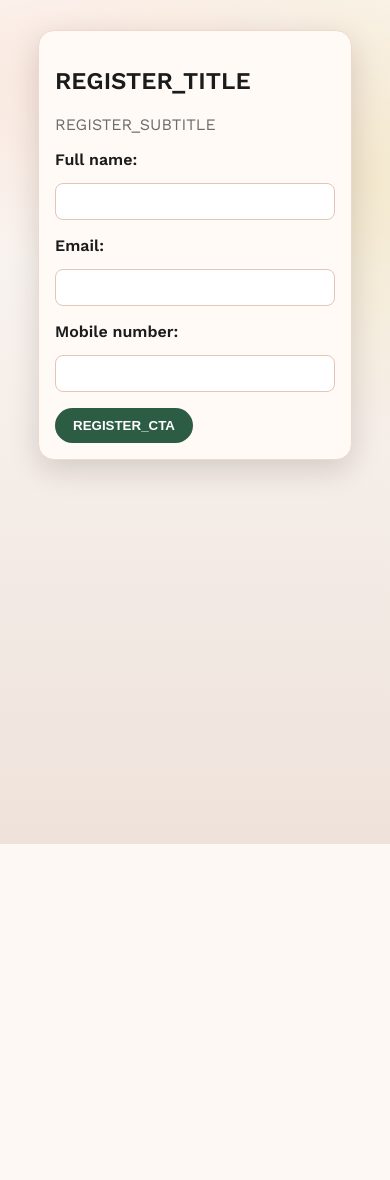
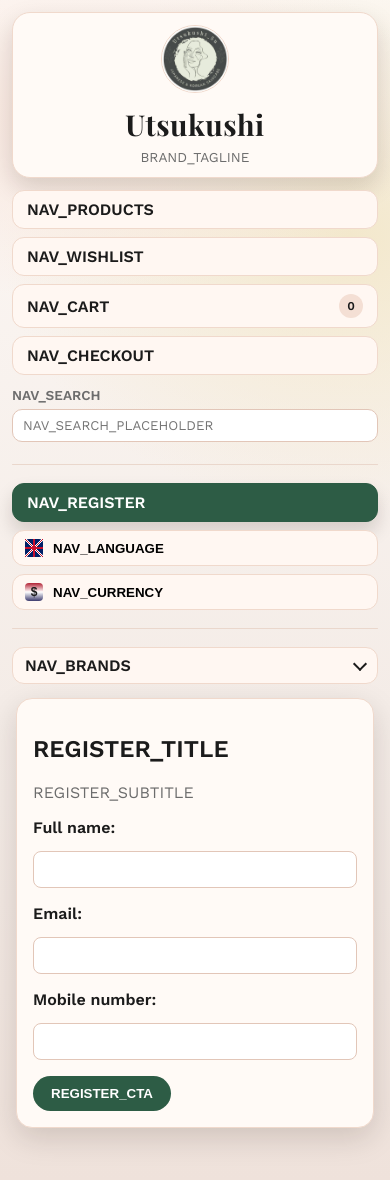
Before and after one commit to Metle/metle-shop, a Django app: page /accounts/register/ in a window 390 px wide. Before the commit the page ends 844 px from the top, so only its background shows below. Run offline with Django 5.2, Linux system fonts and the light colour scheme; data comes from the database, SQL or seed files in the repository.

Commit message:
changed base layout

```diff
--- a/static/css/app.css
+++ b/static/css/app.css
@@ -253,19 +253,56 @@
       color: #1b1b1b;
     }
 
-    .brand-list {
+    .brand-wrap {
+      position: relative;
+    }
+
+    .brand-button {
+      width: 100%;
+      padding: 8px 12px;
+      border-radius: 12px;
+      border: 1px solid #f0d9cc;
+      background: #fff7f2;
+      font-weight: 600;
       display: flex;
+      align-items: center;
+      justify-content: space-between;
+      gap: 10px;
+      cursor: pointer;
+      color: var(--ink);
+      font: inherit;
+    }
+
+    .brand-button-label {
+      font-weight: 700;
+    }
+
+    .brand-button-icon {
+      width: 10px;
+      height: 10px;
+      border-right: 2px solid currentColor;
+      border-bottom: 2px solid currentColor;
+      transform: rotate(45deg);
+      flex-shrink: 0;
+      margin-top: -3px;
+    }
+
+    .brand-popover {
+      position: absolute;
+      left: 0;
+      top: 48px;
+      width: 100%;
+      min-width: 200px;
+      background: #fffaf6;
+      border: 1px solid #f0d9cc;
+      border-radius: 12px;
+      padding: 10px;
+      box-shadow: 0 12px 24px var(--shadow);
+      display: none;
       flex-direction: column;
       gap: 8px;
-      margin-top: 6px;
+      z-index: 2;
       font-size: 0.9rem;
-    }
-
-    .brand-list-title {
-      margin: 0;
-      font-weight: 600;
-      color: var(--muted);
-      font-size: 0.85rem;
     }
 
     .brand-item {
@@ -734,13 +771,52 @@
     @media (max-width: 600px) {
       .shell {
         grid-template-columns: 1fr;
+        gap: 14px;
+        padding: 12px 12px 20px;
       }
 
       aside {
-        display: none;
+        display: block;
+        padding: 0;
       }
 
       main {
-        padding: 12px 16px 40px;
+        padding: 0 4px 32px;
+      }
+
+      .brand {
+        align-items: center;
+        text-align: center;
+        padding: 12px;
+      }
+
+      .brand h1 {
+        font-size: 1.8rem;
+      }
+
+      .brand span {
+        font-size: 0.85rem;
+      }
+
+      .logo {
+        width: 68px;
+        height: 68px;
+      }
+
+      nav {
+        margin-top: 12px;
+        gap: 8px;
+      }
+
+      .search-wrap {
+        margin: 4px 0;
+      }
+
+      .lang-popover,
+      .currency-popover,
+      .brand-popover,
+      .account-popover {
+        width: 100%;
+        min-width: 0;
       }
     }
--- a/templates/base.html
+++ b/templates/base.html
@@ -80,10 +80,22 @@
           </div>
         </div>
         <div class="nav-separator"></div>
-        <div class="brand-list">
-          <p class="brand-list-title">{% trans "NAV_BRANDS" %}</p>
+        <div class="brand-wrap">
+          <button
+            class="brand-button"
+            type="button"
+            id="brand-button"
+          >
+            <span class="brand-button-label">{% trans "NAV_BRANDS" %}</span>
+            <span class="brand-button-icon" aria-hidden="true"></span>
+          </button>
+          <div class="brand-popover" id="brand-popover">
             {% for brand in nav_brands %}
-            <a class="brand-item{% if active_brand == brand.id|stringformat:'s' %} active{% endif %}" href="/?brand={{ brand.id }}">
+              <a
+                class="brand-item{% if active_brand == brand.id|stringformat:'s' %} active{% endif %}"
+                href="/?brand={{ brand.id }}"
+                data-brand-id="{{ brand.id }}"
+              >
                 {% if brand.logo %}
                   <img src="{{ brand.logo.url }}" alt="{{ brand.name }}" class="brand-logo">
                 {% endif %}
@@ -92,6 +104,7 @@
             {% empty %}
               <p class="muted">{% trans "NAV_NO_BRANDS" %}</p>
             {% endfor %}
+          </div>
         </div>
       </nav>
     </aside>
@@ -117,6 +130,9 @@
     const langInput = document.querySelector('#lang-input');
     const currencyToggle = document.querySelector('#currency-toggle');
     const currencyPopover = document.querySelector('#currency-popover');
+    const brandButton = document.querySelector('#brand-button');
+    const brandPopover = document.querySelector('#brand-popover');
+    const brandLinks = document.querySelectorAll('.brand-item[data-brand-id]');
     const accountLink = document.querySelector('#account-link');
     const accountPopover = document.querySelector('#account-popover');
     const accountLogoutForm = document.querySelector('#account-logout-form');
@@ -576,6 +592,40 @@
       }
     }
 
+    if (brandButton && brandPopover) {
+      brandButton.addEventListener('click', (event) => {
+        event.stopPropagation();
+        const isOpen = brandPopover.style.display === 'block';
+        brandPopover.style.display = isOpen ? 'none' : 'block';
+      });
+    }
+
+    if (brandLinks.length) {
+      brandLinks.forEach((link) => {
+        link.addEventListener('click', (event) => {
+          const brandId = link.getAttribute('data-brand-id');
+          if (!brandId) return;
+
+          const nextUrl = new URL(window.location.href);
+          const isStorePage = nextUrl.pathname === '/';
+          if (!isStorePage) {
+            nextUrl.pathname = '/';
+            nextUrl.search = '';
+          }
+
+          nextUrl.searchParams.delete('page');
+          if (nextUrl.searchParams.get('brand') === brandId) {
+            nextUrl.searchParams.delete('brand');
+          } else {
+            nextUrl.searchParams.set('brand', brandId);
+          }
+
+          event.preventDefault();
+          window.location.href = nextUrl.pathname + nextUrl.search;
+        });
+      });
+    }
+
     document.addEventListener('click', (event) => {
       const clickedLang = event.target.closest('.lang-wrap');
       if (!clickedLang && langPopover) {
@@ -584,6 +634,10 @@
       const clickedCurrency = event.target.closest('.currency-wrap');
       if (!clickedCurrency && currencyPopover) {
         currencyPopover.style.display = 'none';
+      }
+      const clickedBrand = event.target.closest('.brand-wrap');
+      if (!clickedBrand && brandPopover) {
+        brandPopover.style.display = 'none';
       }
     });
 
```
Lines whose indentation alone changed are shown as unchanged.
